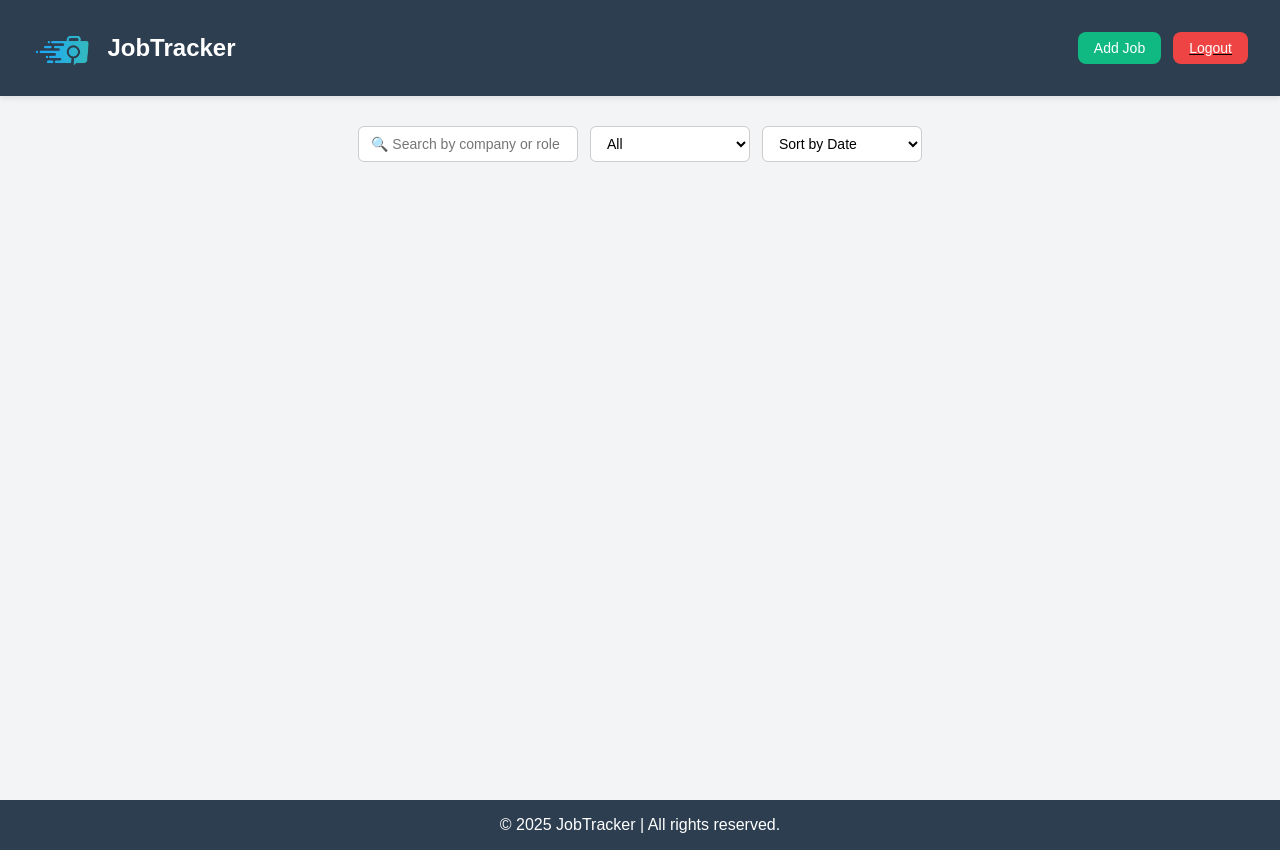
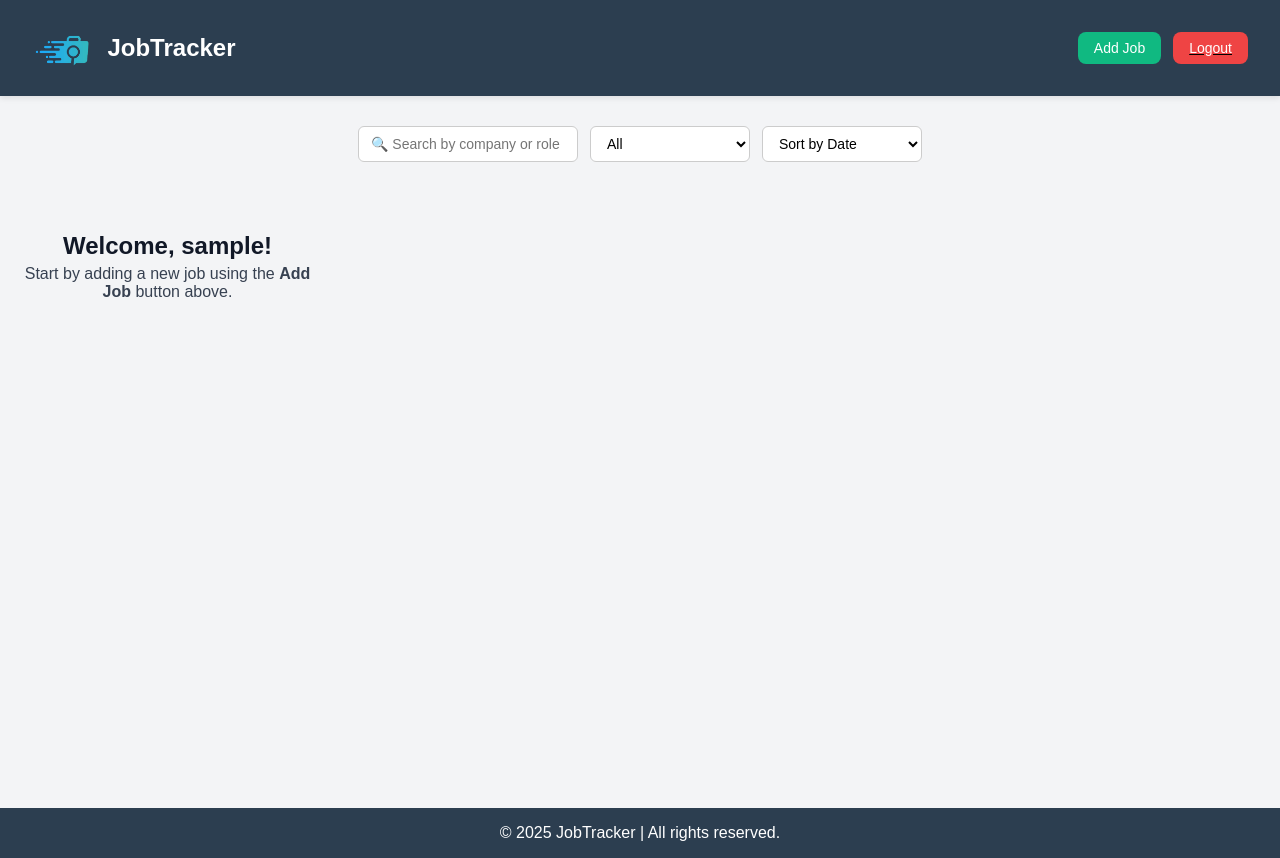
Before and after one commit to mmelokuhlemaphisa/ReactTS-Job-Application-Tracker, a React (Vite) app: page /home in a window 1280 px wide. Built offline with nearby package versions, Linux system fonts and the light colour scheme; data requests are answered from the project's data file; sample sign-in values are in the browser's storage.

Commit message:
made some changes in Home page

```diff
--- a/db.json
+++ b/db.json
@@ -19,6 +19,11 @@
       "id": "20fc",
       "username": "samkelo",
       "password": "sam"
+    },
+    {
+      "id": "b6b9",
+      "username": "zakes",
+      "password": "zeze"
     }
   ],
   "jobs": [
@@ -111,6 +116,15 @@
       "date": "2025-09-01",
       "details": "tgyg",
       "userId": "20fc"
+    },
+    {
+      "id": "8a62",
+      "company": "melokuhl",
+      "role": "gtrgtr",
+      "status": "Rejected",
+      "date": "2025-08-31",
+      "details": "trtr",
+      "userId": "b6b9"
     }
   ]
 }
--- a/src/App.css
+++ b/src/App.css
@@ -280,7 +280,7 @@ height: 47PX;
 
 /* Job List */
 .job-list {
-  height: 20vh;
+  height: 77vh;
   padding: 20px;
   display: grid;
   gap: 20px;
@@ -288,6 +288,7 @@ height: 47PX;
 }
 
 .job-card {
+    height: 20vh;
   background: #fff;
   padding: 16px;
   border-radius: 12px;
@@ -503,3 +504,19 @@ Status styles
   text-align: center;
   padding: 1rem;
 }
+
+.welcome-message {
+  text-align: center;
+  margin: 20px 0;
+  color: #111827;
+}
+
+.welcome-message h2 {
+  font-size: 24px;
+  margin-bottom: 5px;
+}
+
+.welcome-message p {
+  font-size: 16px;
+  color: #374151;
+}
--- a/src/components/pages/Home.tsx
+++ b/src/components/pages/Home.tsx
@@ -36,9 +36,7 @@ export default function Home({currentUser}:HomeProps)  {
   const navigate = useNavigate();
 
   // ✅ Get currentUser from localStorage
-  currentUser = JSON.parse(
-    localStorage.getItem("currentUser") || "null"
-  );
+  currentUser = JSON.parse(localStorage.getItem("currentUser") || "null");
 
   const filterByUserId = (jobs: Job[], userId: string): Job[] => {
     return jobs.filter((job) => job.userId === userId);
@@ -305,7 +303,16 @@ export default function Home({currentUser}:HomeProps)  {
 
         {/* Job List */}
         <div className="job-list">
-          {filteredJobs.map((job) => (
+          {filteredJobs.length === 0 ? (
+            <div className="welcome-message">
+              <h2>Welcome, {currentUser?.username}!</h2>
+              <p>
+                Start by adding a new job using the <strong>Add Job</strong>{" "}
+                button above.
+              </p>
+            </div>
+          ) : (
+            filteredJobs.map((job) => (
               <div key={job.id} className="job-card">
                 <h2 className="job-company">{job.company}</h2>
                 <p className="job-role">{job.role}</p>
@@ -314,12 +321,10 @@ export default function Home({currentUser}:HomeProps)  {
                 </span>
                 <p className="job-date">Date: {job.date}</p>
                 <p className="job-details">{job.details}</p>
-
                 <div className="job-actions">
                   <button className="btn btn-blue">
                     <Link to={`/jobpage/${job.id}`}>Details</Link>
                   </button>
-
                   <button
                     className="btn btn-blue"
                     onClick={() => handleEdit(job)}
@@ -334,13 +339,14 @@ export default function Home({currentUser}:HomeProps)  {
                   </button>
                 </div>
               </div>
-          ))}
-        </div>
+            ))
+          )}
         </div>
 
         <footer className="footer">
           <p>© {new Date().getFullYear()} JobTracker | All rights reserved.</p>
         </footer>
       </div>
+    </div>
   );
 }
```
Lines whose indentation alone changed are shown as unchanged.
